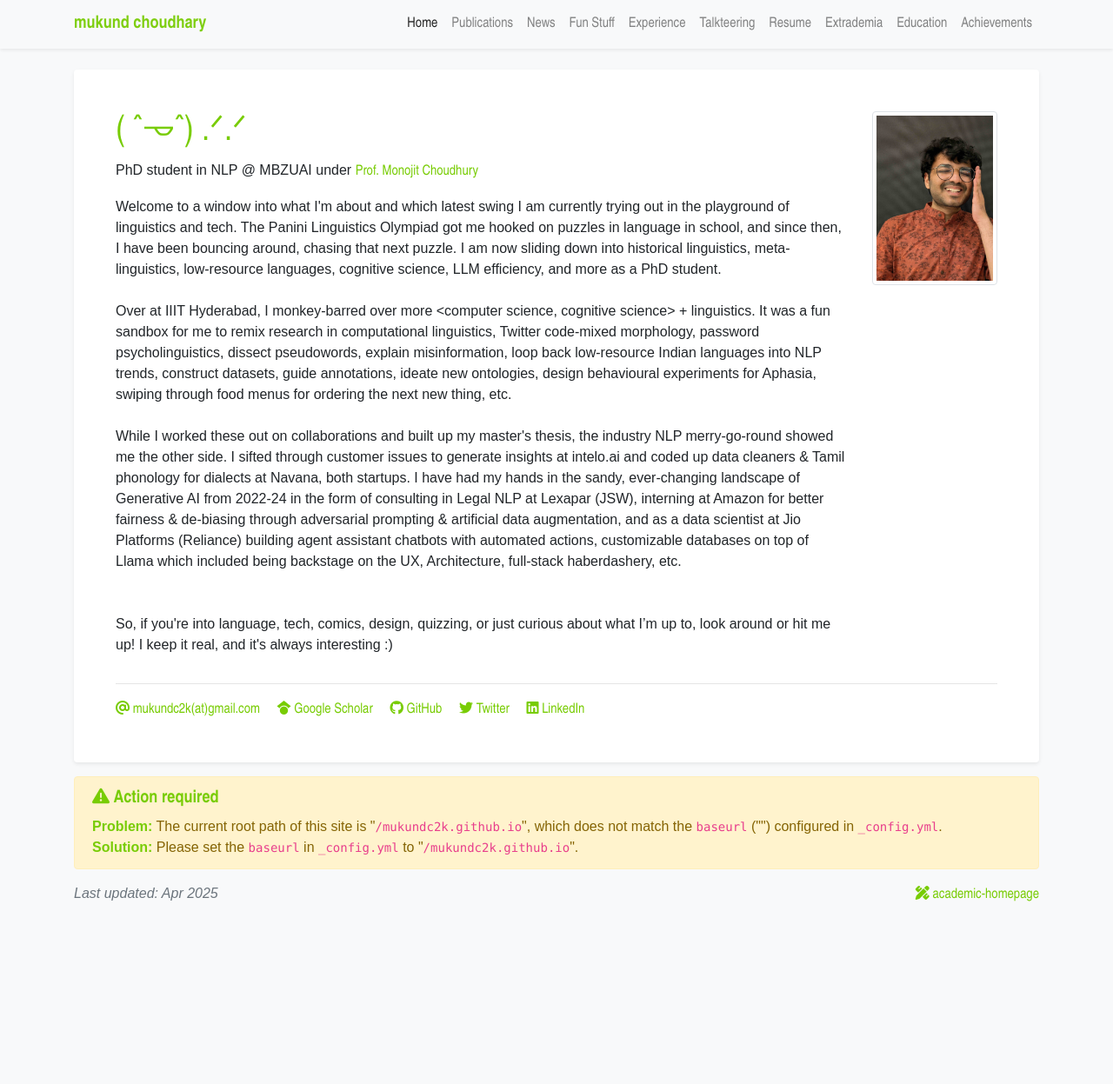
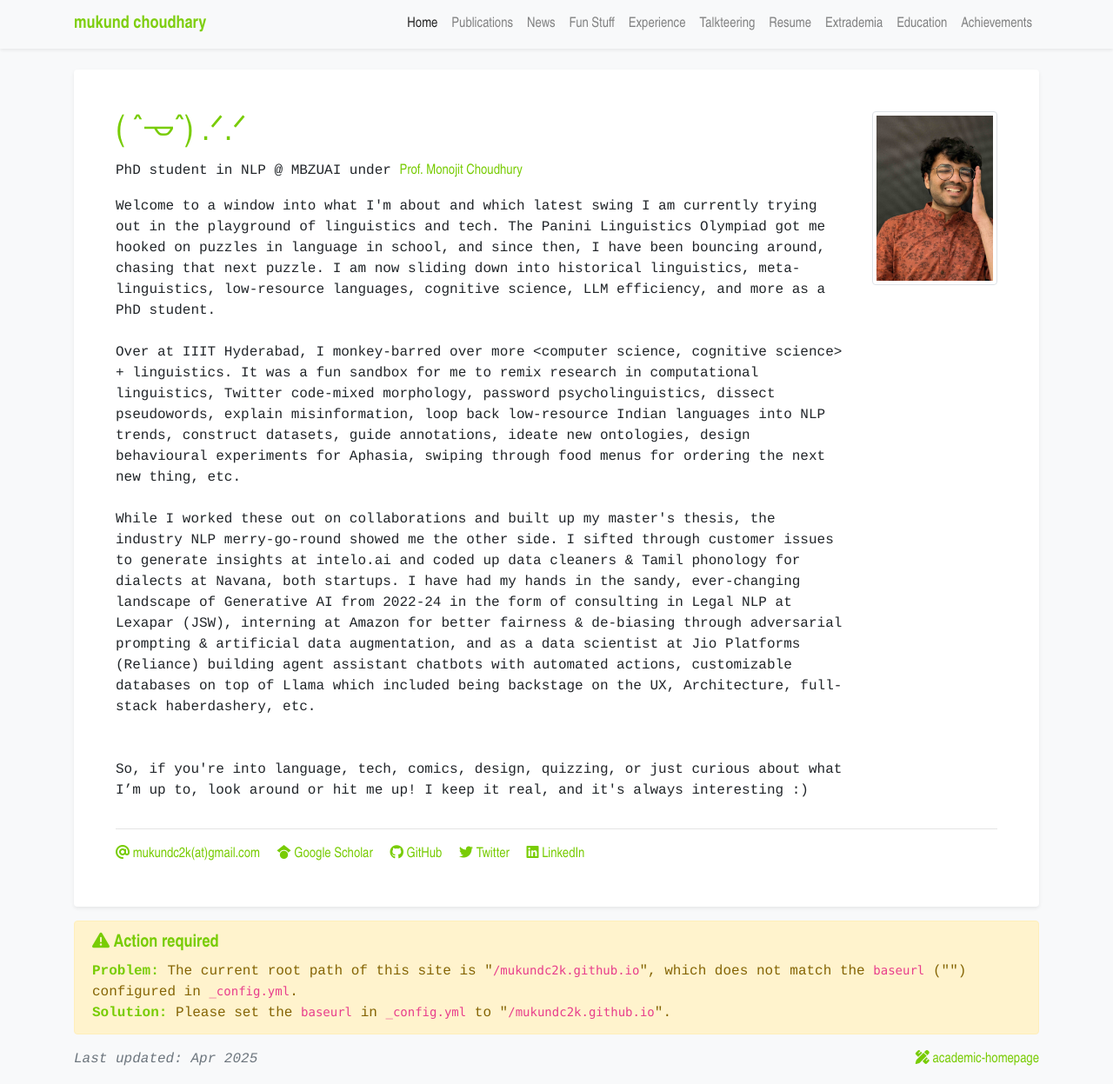
Before and after one commit to mukundc2k/mukundc2k.github.io, a Jekyll site: the page built from index.html, in a window 1280 px wide and 1247 px high. Shown: the whole window at 87% size. Built offline with Jekyll 4.4.1, drawn with Linux system fonts in a browser that asks for light colours; a style sheet for code colours, icons or effects is not loaded.

Commit message:
Update global.css

```diff
--- a/assets/css/global.css
+++ b/assets/css/global.css
@@ -1,7 +1,7 @@
 @charset "utf-8";
 body {
 /*     font-family: "Lato", sans-serif; */
-    font-family: 'Poppins', sans-serif;
+    font-family: 'Courier', mono;
     font-weight: 400;
     padding-top: 5.0rem;
 }
```
